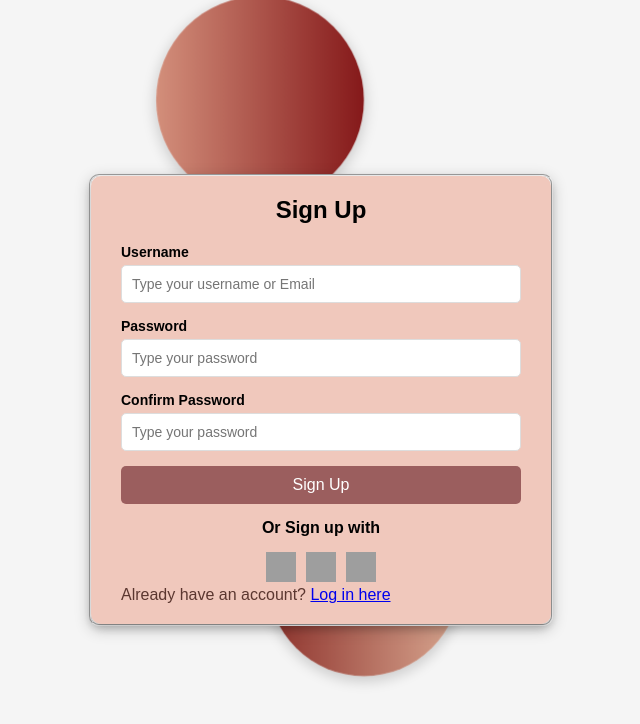
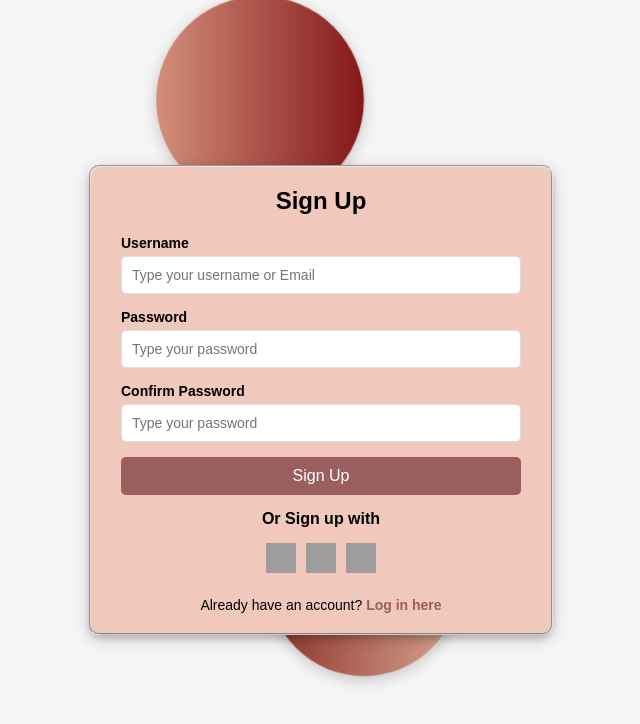
Before and after one commit to ayoubmorchid/bookhaven, a React (Create React App) app: page /signup in a window 1280 px wide. Shown: the top 724 px of the page, without its empty margins (319-959 px from the left). Built offline with nearby package versions, Linux system fonts and the light colour scheme; grey boxes are pictures that could not be loaded.

Commit message:
Added css to link to login page

```diff
--- a/src/style/register.css
+++ b/src/style/register.css
@@ -229,3 +229,22 @@ input:focus {
   text-decoration: underline;
   color: #7a4949;
 }
+
+
+.login-redirect {
+  text-align: center;
+  margin-top: 20px;
+  color: #000;
+  font-size: 14px;
+}
+
+.login-redirect .login-link {
+  color: #9b5e5e;
+  font-weight: bold;
+  text-decoration: none;
+}
+
+.login-redirect .login-link:hover {
+  text-decoration: underline;
+  color: #7a4949;
+}
```
